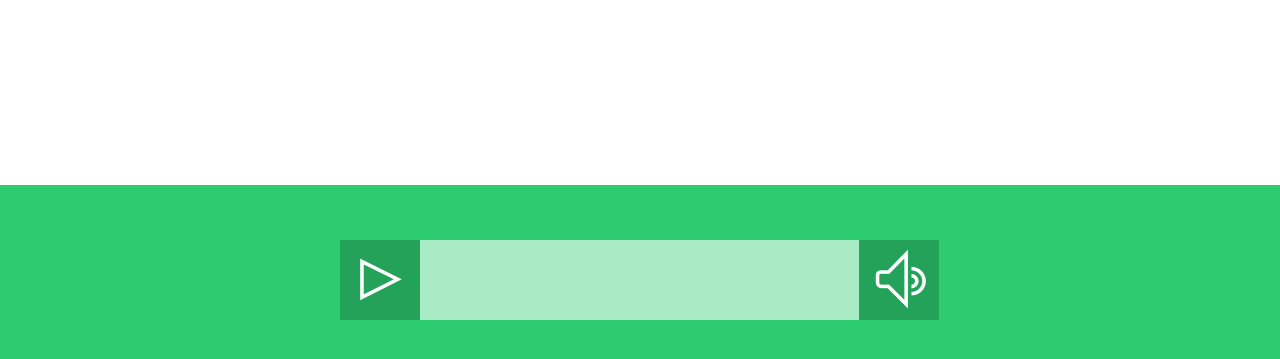
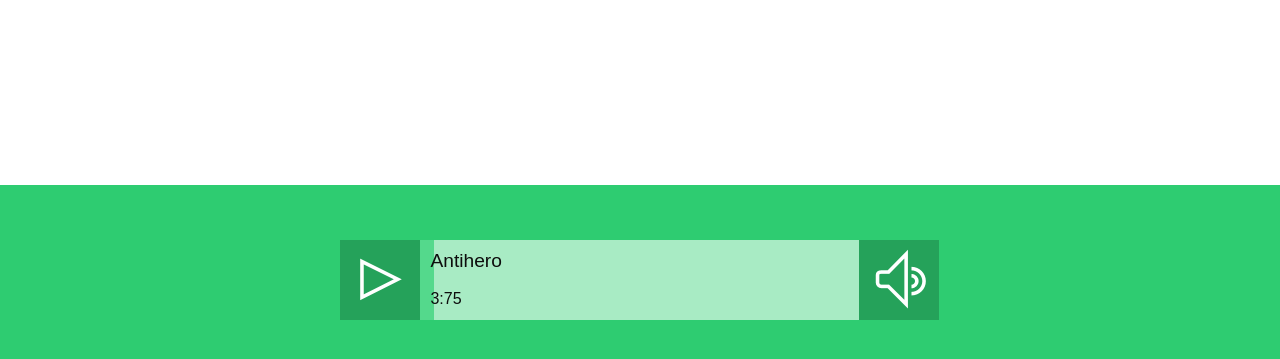
Before and after one commit to musicbender/audio-players, a website: page index.html in a window 1280 px wide. Shown: the part 215-574 px from the top of the page. Drawn offline with nearby package versions, Linux system fonts and the light colour scheme.

Commit message:
added title and time as well as progress bar draft

```diff
--- a/index.html
+++ b/index.html
@@ -24,10 +24,14 @@
         <section class="player-1-section">
 
             <div class="player-1">
-                <div class="btn-div-1">
+                <div class="play-div-1">
                     <span class="ti-control-play play-1"></span></div>
                 <div class="progress-div-1">
-                    <div class="progress-1"></div></div>
+                    <div class="progress-1">
+                        <div class="track-1">Antihero</div>
+                        <div class="time-1">3:75</div>
+                    </div>
+                </div>
                 <div class="volume-div-1">
                     <span class="ti-volume volume-1"></span>
                 </div>
--- a/scss/layout/_player1.scss
+++ b/scss/layout/_player1.scss
@@ -12,11 +12,11 @@
     width: 600px;
 }
 
-.btn-div-1 {
+.play-div-1 {
     margin: 0 -4px 0 0;
 }
 
-.btn-div-1, .volume-div-1 {
+.play-div-1, .volume-div-1 {
     display: inline-block;
     width: 80px;
     height: 100%;
@@ -27,14 +27,19 @@
 
 .progress-div-1 {
     display: inline-block;
-    height: 100%;
+    position: relative;
+    height: 80px;
     width: calc(100% - 161px);
     vertical-align: middle;
     background-color: lighten($color1, 30%);
+    z-index: 1;
 }
 
 .progress-1 {
-    display: 0;
+    height: 100%;
+    width: 3%;
+    background-color: lighten($color1, 10%);
+    overflow: hidden;
 }
 
 .volume-div-1 {
@@ -59,3 +64,20 @@
     font-size: 3.8em;
     color: $white;
 }
+
+.track-1 {
+    position: absolute;
+    margin: 10px;
+    font-size: 1.2em;
+    color: lighten($black, 5%);
+    z-index: 100;
+}
+
+.time-1 {
+    position: absolute;
+    top: 40px;
+    margin: 10px;
+    font-size: 1em;
+    color: lighten($black, 5%);
+    z-index: 100;
+}
```
Also changed, not shown: build/build.css, css/main.css, 1 other file.
